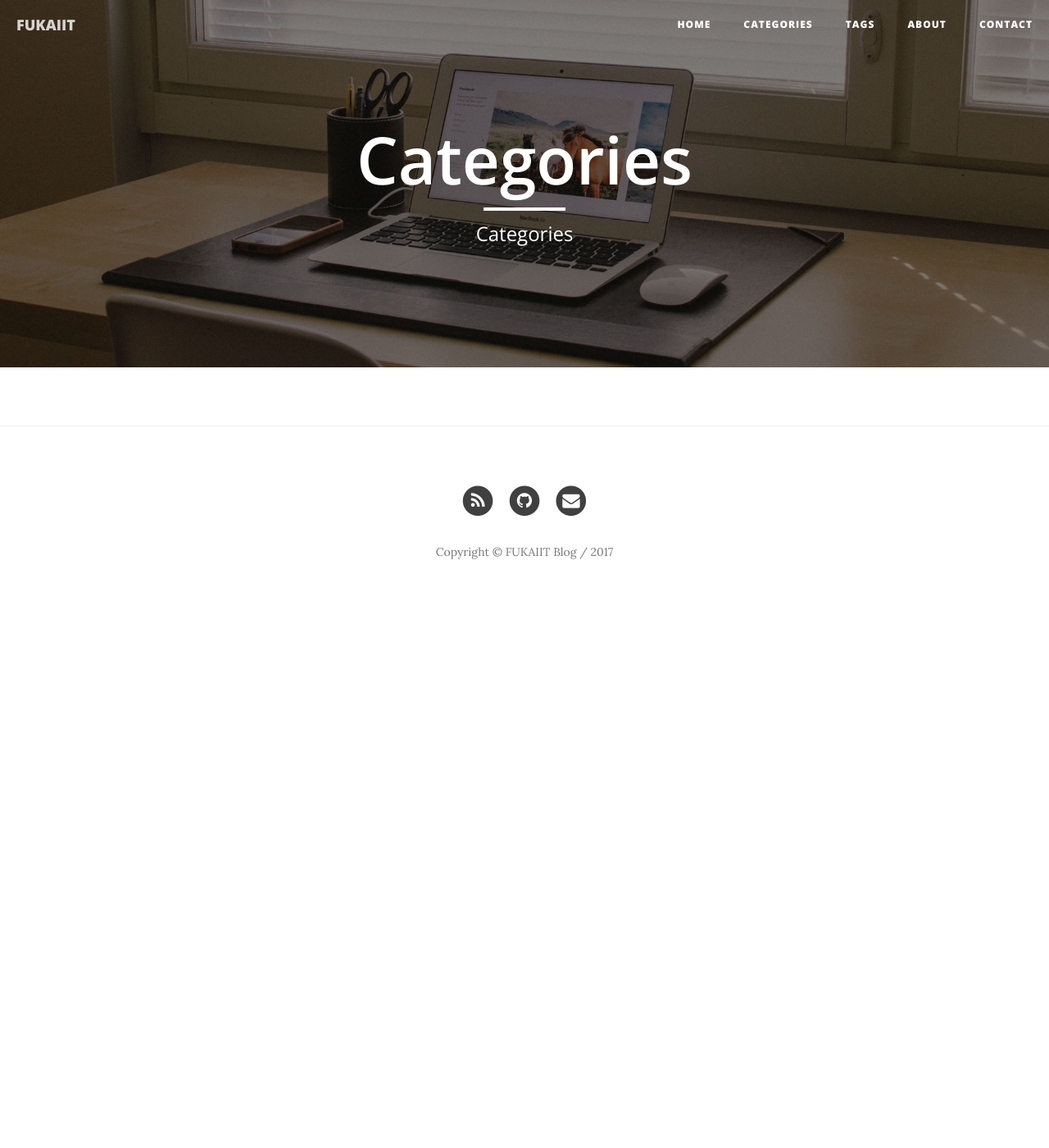
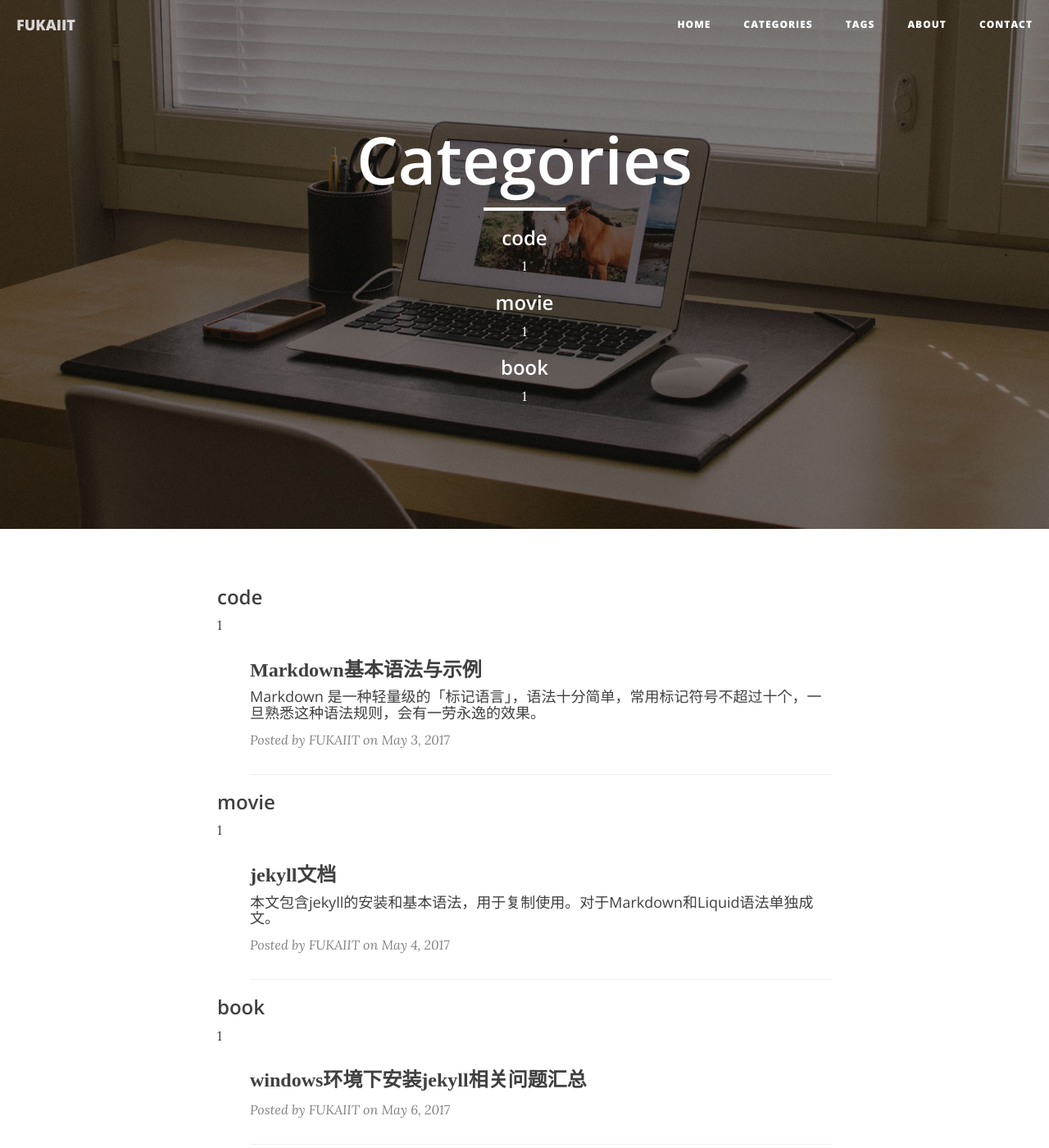
Before and after one commit to fukaiit/fukaiit.github.io, a Jekyll site: the page built from 01categories.html, in a window 1280 px wide and 1400 px high. Shown: the whole window at 82% size. Built offline with Jekyll 4.4.1, drawn with Linux system fonts in a browser that asks for light colours; nearby versions of some CDN libraries.

```diff
--- a/01categories.html
+++ b/01categories.html
@@ -1,6 +1,50 @@
 ---
-layout: page
+layout: categories
 title: "Categories"
 description: "Categories"
 header-img: "img/home-bg.jpg"
 ---
+
+{% for category in site.categories %}
+<h2 class="category_index_item">{{ category | first }}</h2>
+</span>{{ category | last | size }}</span>
+<ul class="arc-list">
+    {% for post in category.last %}
+        <div class="post-preview">
+		    <a href="{{ post.url | prepend: site.baseurl }}">
+		        <h2 class="post-title">
+		        	{{ post.title }}
+		        </h2>
+		        {% if post.subtitle %}
+		        <h3 class="post-subtitle">
+		            {{ post.subtitle }}
+		        </h3>
+		        {% endif %}
+		    </a>
+		    <p class="post-meta">Posted by {% if post.author %}{{ post.author }}{% else %}{{ site.title }}{% endif %} on {{ post.date | date: "%B %-d, %Y" }}</p>
+		</div>
+		<hr>
+    {% endfor %}
+</ul>
+{% endfor %}
+
+<script type="text/javascript" src="/js/jquery.min.js"></script>
+<script type="text/javascript">
+	$(document).ready(function () {
+		$(".category_index").click(function(){
+			var $text=$(this).text();
+			var $items=$(".category_index_item");
+			var $item;
+
+			$.each($items,function (index,data) {
+				if ($(data).text()==$text) {
+					$item=$(data);
+				}
+			});
+
+			var scroll_offset = $item.offset();
+			$('body,html').animate({ scrollTop:scroll_offset.top }, 600);
+			return false;
+		});
+	});
+</script>
--- /dev/null
+++ b/_includes/scrolltop.html
@@ -0,0 +1,20 @@
+<!-- scorlltop -->
+<img id="scrolltop-img" src="/img/scrolltop.png" style="width: 36px; height: 36px;position: fixed; right: 36px; bottom: 118px;">
+
+<script type="text/javascript">
+    $(document).ready(function () {
+        $("#scrolltop-img").hide();
+        $(window).scroll(function(event){
+            if ($(window).scrollTop()>200) {
+                $("#scrolltop-img").show(600);
+            }
+            else{
+                $("#scrolltop-img").hide(600);
+            }
+        });
+        $("#scrolltop-img").click(function(){
+            $('body,html').animate({ scrollTop:0 }, 600);
+            return false;
+        });
+    });
+</script>
--- /dev/null
+++ b/_layouts/categories.html
@@ -0,0 +1,34 @@
+---
+layout: default
+---
+
+<!-- Page Header -->
+<header class="intro-header" style="background-image: url('{{ site.baseurl }}/{% if page.header-img %}{{ page.header-img }}{% else %}{{ site.header-img }}{% endif %}')">
+    <div class="container">
+        <div class="row">
+            <div class="col-lg-8 col-lg-offset-2 col-md-10 col-md-offset-1">
+                <div class="site-heading">
+                    <h1>{% if page.title %}{{ page.title }}{% else %}{{ site.title }}{% endif %}</h1>
+                    <hr class="small">
+                    <span class="subheading">
+                        {% for category in site.categories %}
+                        <h2 class="category_index">{{ category | first }}</h2>
+                        </span>{{ category | last | size }}</span>
+                        {% endfor %}
+                    </span>
+                </div>
+            </div>
+        </div>
+    </div>
+</header>
+
+<!-- Main Content -->
+<div class="container">
+	<div class="row">
+		<div class="col-lg-8 col-lg-offset-2 col-md-10 col-md-offset-1">
+			{{ content }}
+		</div>
+	</div>
+</div>
+
+<hr>
--- a/_layouts/default.html
+++ b/_layouts/default.html
@@ -13,6 +13,7 @@
 
     {% include ga.html %}
 
+	{% include scrolltop.html %}
 </body>
 
 </html>
--- a/_posts/2017-05-03-markdown-sample.md
+++ b/_posts/2017-05-03-markdown-sample.md
@@ -3,6 +3,8 @@ layout:     post
 title:      "Markdown基本语法与示例"
 subtitle:   "Markdown 是一种轻量级的「标记语言」，语法十分简单，常用标记符号不超过十个，一旦熟悉这种语法规则，会有一劳永逸的效果。"
 date:       2017-05-03 12:00:00
+categories: [code]
+tages:      [markdown]
 header-img: "img/post-bg-01.jpg"
 ---
 
--- a/_posts/2017-05-04-jekyll-document.md
+++ b/_posts/2017-05-04-jekyll-document.md
@@ -3,6 +3,8 @@ layout:     post
 title:      "jekyll文档"
 subtitle:   "本文包含jekyll的安装和基本语法，用于复制使用。对于Markdown和Liquid语法单独成文。"
 date:       2017-05-04 21:48:06
+categories: [movie]
+tages:      [jekyll,blog,site]
 header-img: "img/post-bg-03.jpg"
 ---
 
--- a/_posts/2017-05-04-jekyll-install-errors.md
+++ b/_posts/2017-05-04-jekyll-install-errors.md
@@ -2,6 +2,8 @@
 layout:     post
 title:      "windows环境下安装jekyll相关问题汇总"
 date:       2017-05-06 21:20:06
+categories: [book]
+tages:      [jekyll,error]
 header-img: "img/post-bg-04.jpg"
 ---
 
```
Also changed, not shown: img/scrolltop.png (added).
